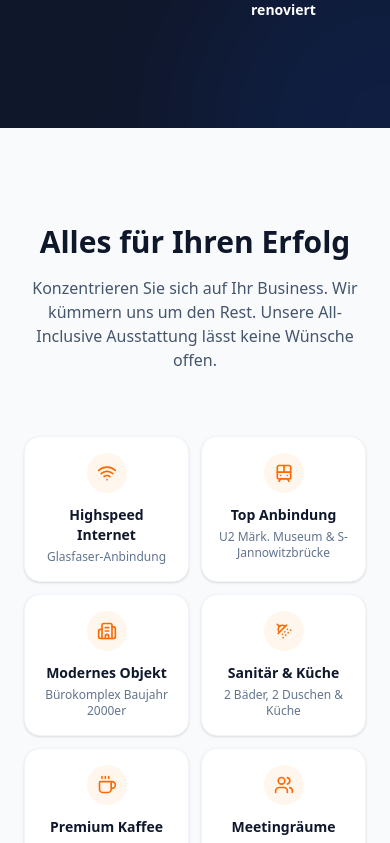
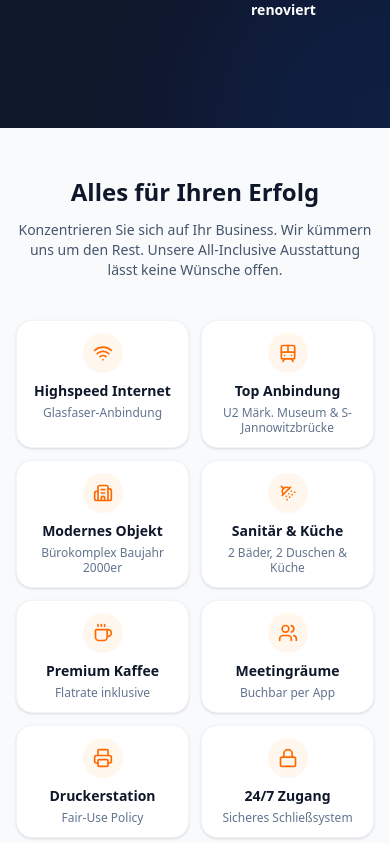
Before and after one commit to luanmezini-art/open-law-website, a React (Vite) app: page / in a window 390 px wide. Shown: the part 821-1664 px from the top of the page. Built offline with nearby package versions, Linux system fonts and the light colour scheme.

Commit message:
Fix: Optimize mobile UI (Amenities grid, Floorplan size, PDF download)

```diff
--- a/src/components/Amenities.tsx
+++ b/src/components/Amenities.tsx
@@ -16,27 +16,27 @@ const Amenities = () => {
     ];
 
     return (
-        <div className="py-24 bg-slate-50">
-            <div className="max-w-7xl mx-auto px-6">
-                <div className="text-center mb-16">
-                    <h2 className="text-3xl font-bold text-slate-900 mb-4">Alles für Ihren Erfolg</h2>
-                    <p className="text-slate-600 max-w-2xl mx-auto">
+        <div className="py-12 bg-slate-50">
+            <div className="max-w-7xl mx-auto px-4 md:px-6">
+                <div className="text-center mb-10">
+                    <h2 className="text-2xl md:text-3xl font-bold text-slate-900 mb-3">Alles für Ihren Erfolg</h2>
+                    <p className="text-slate-600 max-w-2xl mx-auto text-sm md:text-base">
                         Konzentrieren Sie sich auf Ihr Business. Wir kümmern uns um den Rest.
                         Unsere All-Inclusive Ausstattung lässt keine Wünsche offen.
                     </p>
                 </div>
 
-                <div className="grid grid-cols-2 md:grid-cols-3 gap-3 md:gap-8">
+                <div className="grid grid-cols-2 md:grid-cols-3 gap-3 md:gap-6">
                     {amenities.map((item, index) => (
                         <div
                             key={index}
-                            className="bg-white p-4 md:p-8 rounded-2xl shadow-sm hover:shadow-md transition-shadow border border-slate-100 flex flex-col items-center text-center group"
+                            className="bg-white p-3 md:p-5 rounded-2xl shadow-sm hover:shadow-md transition-shadow border border-slate-100 flex flex-col items-center text-center group"
                         >
-                            <div className="w-10 h-10 md:w-16 md:h-16 bg-orange-50 rounded-full flex items-center justify-center text-orange-500 mb-3 md:mb-6 group-hover:scale-110 transition-transform duration-300">
-                                <item.icon className="w-5 h-5 md:w-8 md:h-8" />
+                            <div className="w-10 h-10 md:w-12 md:h-12 bg-orange-50 rounded-full flex items-center justify-center text-orange-500 mb-2 md:mb-3 group-hover:scale-110 transition-transform duration-300">
+                                <item.icon className="w-5 h-5 md:w-6 md:h-6" />
                             </div>
-                            <h3 className="text-sm md:text-xl font-bold text-slate-900 mb-1 md:mb-2">{item.title}</h3>
-                            <p className="text-xs md:text-base text-slate-500">{item.desc}</p>
+                            <h3 className="text-sm md:text-lg font-bold text-slate-900 mb-1">{item.title}</h3>
+                            <p className="text-xs md:text-sm text-slate-500 leading-tight">{item.desc}</p>
                         </div>
                     ))}
                 </div>
--- a/src/components/FloorPlan.tsx
+++ b/src/components/FloorPlan.tsx
@@ -74,7 +74,7 @@ const FloorPlan: React.FC<FloorPlanProps> = ({ selectedOffices, onOfficeToggle }
 
                 <div className="grid lg:grid-cols-3 gap-8 items-start">
                     {/* Left Column: Floor Plan */}
-                    <div className="lg:col-span-2 bg-white rounded-3xl shadow-lg border border-slate-100 p-4 md:p-8">
+                    <div className="lg:col-span-2 bg-white rounded-3xl shadow-lg border border-slate-100 p-2 md:p-4">
                         <div className="flex flex-col md:flex-row justify-between items-center gap-4 md:gap-0 mb-6">
                             <h3 className="text-lg md:text-xl font-bold text-slate-800 text-center md:text-left">Grundriss - Erdgeschoss</h3>
                             <div className="flex flex-wrap justify-center gap-3 md:gap-4 text-xs font-medium">
--- a/src/components/InquiryModal.tsx
+++ b/src/components/InquiryModal.tsx
@@ -153,7 +153,20 @@ const InquiryModal: React.FC<InquiryModalProps> = ({ selectedOffices, onClose })
                     <div className="flex flex-col gap-3">
                         {lastContract && (
                             <button
-                                onClick={() => lastContract.doc.save(lastContract.filename)}
+                                onClick={() => {
+                                    if (lastContract) {
+                                        // Mobile-friendly download: Blob + Anchor
+                                        const blob = lastContract.doc.output('blob');
+                                        const url = URL.createObjectURL(blob);
+                                        const a = document.createElement('a');
+                                        a.href = url;
+                                        a.download = lastContract.filename;
+                                        document.body.appendChild(a);
+                                        a.click();
+                                        document.body.removeChild(a);
+                                        URL.revokeObjectURL(url);
+                                    }
+                                }}
                                 className="w-full py-4 px-4 rounded-xl bg-blue-600 hover:bg-blue-700 text-white font-bold flex items-center justify-center gap-2 transition-all shadow-lg hover:shadow-blue-500/30"
                             >
                                 <Download className="w-5 h-5" />
```
